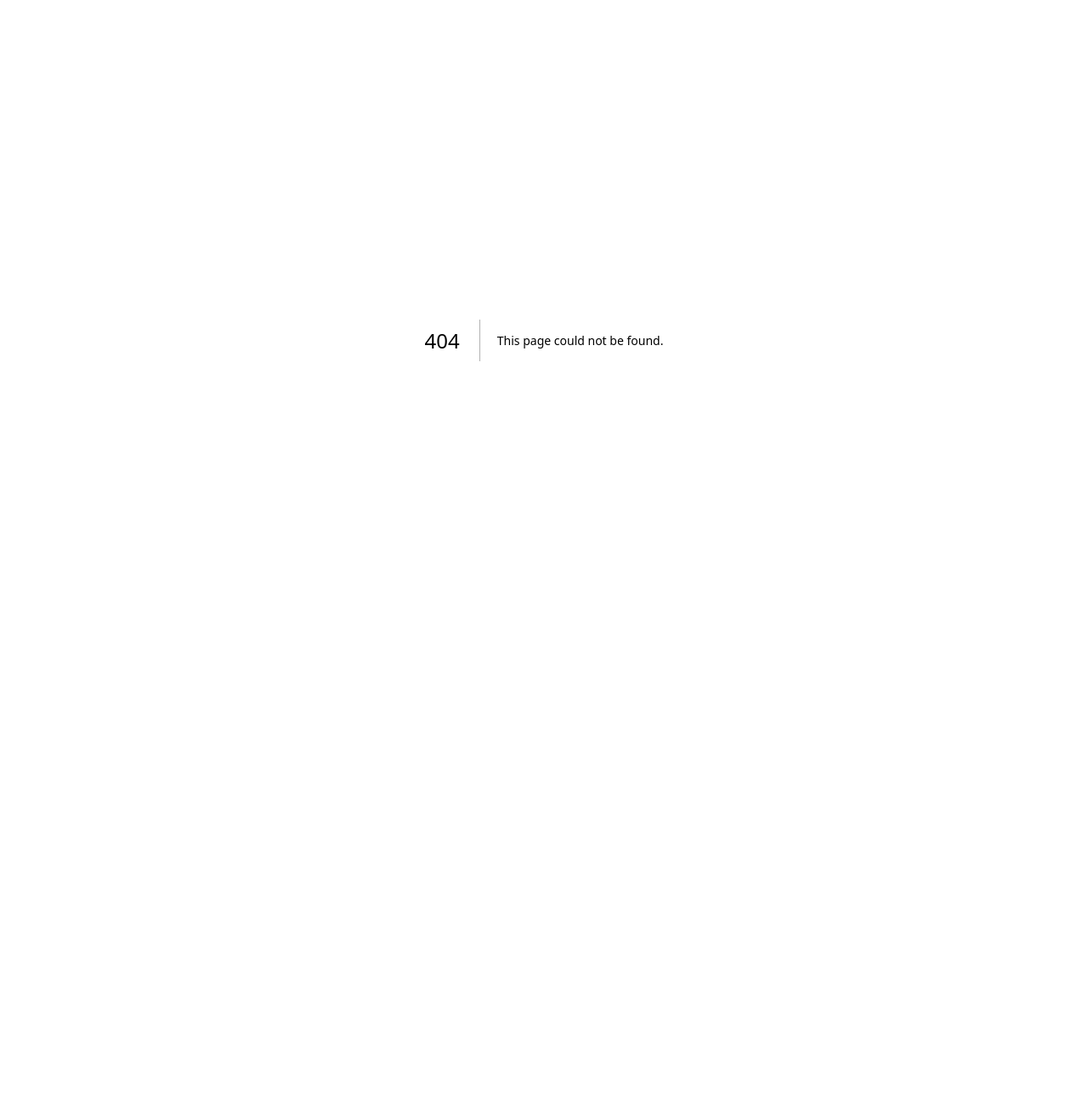
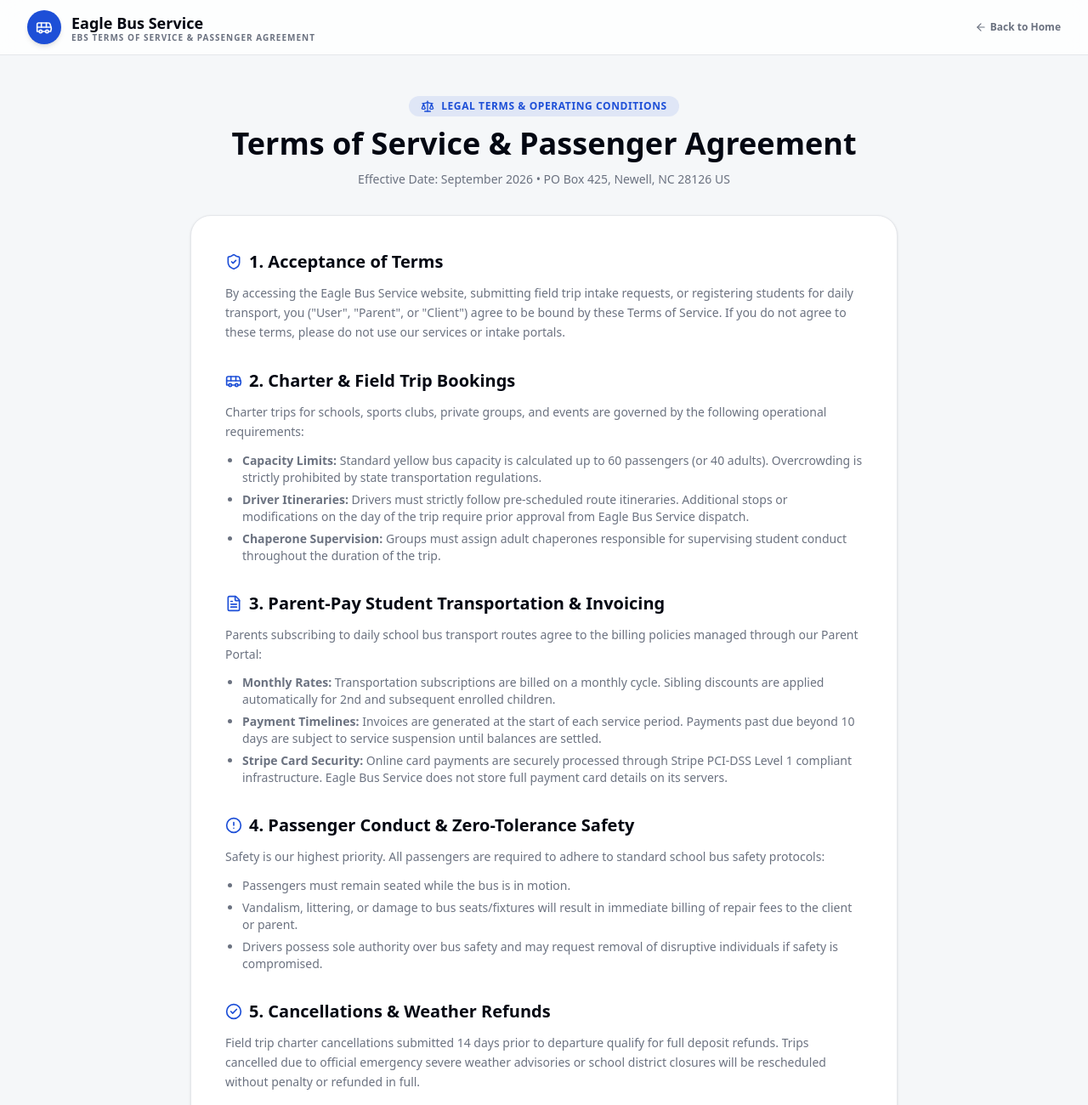
Before and after one commit to Abdulah-eng/eagle-transport, a Next.js app: page /terms-of-service in a window 1280 px wide. Before the commit this address had no page. Shown: the top 1300 px of the page at 85% size. Before the commit the page ends 800 px from the top, so only its background shows below. Built offline with nearby package versions, Linux system fonts and the light colour scheme.

Commit message:
Add Privacy Policy and Terms of Service pages with updated Footer links

```diff
--- /dev/null
+++ b/src/app/terms-of-service/page.tsx
@@ -0,0 +1,129 @@
+import Link from "next/link"
+import Footer from "@/components/footer"
+import { Bus, ShieldCheck, Scale, FileText, Mail, Phone, MapPin, ArrowLeft, AlertCircle, CheckCircle2 } from "lucide-react"
+
+export default function TermsOfServicePage() {
+  return (
+    <div className="min-h-screen bg-background text-foreground font-sans flex flex-col">
+      {/* Header */}
+      <header className="border-b border-border bg-card/80 backdrop-blur-md sticky top-0 z-40">
+        <div className="max-w-7xl mx-auto px-4 sm:px-6 lg:px-8 h-16 flex items-center justify-between">
+          <Link href="/" className="flex items-center gap-3">
+            <div className="w-10 h-10 rounded-full bg-primary text-primary-foreground flex items-center justify-center font-bold shadow-md">
+              <Bus className="w-5 h-5" />
+            </div>
+            <div>
+              <span className="font-heading font-extrabold text-lg text-foreground">Eagle Bus Service</span>
+              <span className="block text-[10px] font-semibold text-muted-foreground uppercase tracking-widest -mt-1">
+                EBS Terms of Service & Passenger Agreement
+              </span>
+            </div>
+          </Link>
+
+          <Link href="/" className="text-xs font-bold text-muted-foreground hover:text-foreground flex items-center gap-1">
+            <ArrowLeft className="w-3.5 h-3.5" /> Back to Home
+          </Link>
+        </div>
+      </header>
+
+      {/* Content */}
+      <main className="flex-1 max-w-4xl mx-auto px-4 sm:px-6 lg:px-8 py-12 space-y-8">
+        <div className="text-center space-y-3">
+          <div className="inline-flex items-center gap-2 px-3.5 py-1 rounded-full bg-primary/10 text-primary text-xs font-bold uppercase tracking-wider">
+            <Scale className="w-4 h-4" /> Legal Terms & Operating Conditions
+          </div>
+          <h1 className="text-4xl font-extrabold font-heading text-foreground">
+            Terms of Service & Passenger Agreement
+          </h1>
+          <p className="text-sm text-muted-foreground">
+            Effective Date: September 2026 • PO Box 425, Newell, NC 28126 US
+          </p>
+        </div>
+
+        <div className="bg-card border border-border rounded-3xl p-6 sm:p-10 shadow-sm space-y-8 text-sm text-muted-foreground leading-relaxed">
+
+          <div className="space-y-3">
+            <h2 className="text-xl font-bold font-heading text-foreground flex items-center gap-2">
+              <ShieldCheck className="w-5 h-5 text-primary" /> 1. Acceptance of Terms
+            </h2>
+            <p>
+              By accessing the Eagle Bus Service website, submitting field trip intake requests, or registering students for daily transport, you ("User", "Parent", or "Client") agree to be bound by these Terms of Service. If you do not agree to these terms, please do not use our services or intake portals.
+            </p>
+          </div>
+
+          <div className="space-y-3">
+            <h2 className="text-xl font-bold font-heading text-foreground flex items-center gap-2">
+              <Bus className="w-5 h-5 text-primary" /> 2. Charter & Field Trip Bookings
+            </h2>
+            <p>
+              Charter trips for schools, sports clubs, private groups, and events are governed by the following operational requirements:
+            </p>
+            <ul className="list-disc pl-5 space-y-1.5 text-xs sm:text-sm">
+              <li><strong>Capacity Limits:</strong> Standard yellow bus capacity is calculated up to 60 passengers (or 40 adults). Overcrowding is strictly prohibited by state transportation regulations.</li>
+              <li><strong>Driver Itineraries:</strong> Drivers must strictly follow pre-scheduled route itineraries. Additional stops or modifications on the day of the trip require prior approval from Eagle Bus Service dispatch.</li>
+              <li><strong>Chaperone Supervision:</strong> Groups must assign adult chaperones responsible for supervising student conduct throughout the duration of the trip.</li>
+            </ul>
+          </div>
+
+          <div className="space-y-3">
+            <h2 className="text-xl font-bold font-heading text-foreground flex items-center gap-2">
+              <FileText className="w-5 h-5 text-primary" /> 3. Parent-Pay Student Transportation & Invoicing
+            </h2>
+            <p>
+              Parents subscribing to daily school bus transport routes agree to the billing policies managed through our Parent Portal:
+            </p>
+            <ul className="list-disc pl-5 space-y-1.5 text-xs sm:text-sm">
+              <li><strong>Monthly Rates:</strong> Transportation subscriptions are billed on a monthly cycle. Sibling discounts are applied automatically for 2nd and subsequent enrolled children.</li>
+              <li><strong>Payment Timelines:</strong> Invoices are generated at the start of each service period. Payments past due beyond 10 days are subject to service suspension until balances are settled.</li>
+              <li><strong>Stripe Card Security:</strong> Online card payments are securely processed through Stripe PCI-DSS Level 1 compliant infrastructure. Eagle Bus Service does not store full payment card details on its servers.</li>
+            </ul>
+          </div>
+
+          <div className="space-y-3">
+            <h2 className="text-xl font-bold font-heading text-foreground flex items-center gap-2">
+              <AlertCircle className="w-5 h-5 text-primary" /> 4. Passenger Conduct & Zero-Tolerance Safety
+            </h2>
+            <p>
+              Safety is our highest priority. All passengers are required to adhere to standard school bus safety protocols:
+            </p>
+            <ul className="list-disc pl-5 space-y-1.5 text-xs sm:text-sm">
+              <li>Passengers must remain seated while the bus is in motion.</li>
+              <li>Vandalism, littering, or damage to bus seats/fixtures will result in immediate billing of repair fees to the client or parent.</li>
+              <li>Drivers possess sole authority over bus safety and may request removal of disruptive individuals if safety is compromised.</li>
+            </ul>
+          </div>
+
+          <div className="space-y-3">
+            <h2 className="text-xl font-bold font-heading text-foreground flex items-center gap-2">
+              <CheckCircle2 className="w-5 h-5 text-primary" /> 5. Cancellations & Weather Refunds
+            </h2>
+            <p>
+              Field trip charter cancellations submitted 14 days prior to departure qualify for full deposit refunds. Trips cancelled due to official emergency severe weather advisories or school district closures will be rescheduled without penalty or refunded in full.
+            </p>
+          </div>
+
+          <div className="space-y-3 pt-4 border-t border-border">
+            <h2 className="text-xl font-bold font-heading text-foreground flex items-center gap-2">
+              <Phone className="w-5 h-5 text-primary" /> 6. Contact Information & Legal Inquiries
+            </h2>
+            <p>
+              For questions regarding our Terms of Service or transportation contracts, please contact our administrative office:
+            </p>
+            <div className="p-4 bg-muted/40 rounded-2xl text-xs space-y-1 font-medium text-foreground">
+              <p><strong>Eagle Bus Service</strong></p>
+              <p>PO Box 425, Newell, NC 28126 US</p>
+              <p>Phone: (704) 606-5661</p>
+              <p>Operating Hours: Mon – Fri 07:00 am – 05:00 pm</p>
+            </div>
+          </div>
+
+          <div className="pt-4 text-xs text-muted-foreground border-t border-border text-center">
+            Copyright © 2020 - 2026 The Eagle Bus Service - All Rights Reserved.
+          </div>
+        </div>
+      </main>
+
+      <Footer />
+    </div>
+  )
+}
--- /dev/null
+++ b/src/app/terms/page.tsx
@@ -0,0 +1,5 @@
+import { redirect } from "next/navigation"
+
+export default function TermsAliasPage() {
+  redirect("/terms-of-service")
+}
--- a/src/components/footer.tsx
+++ b/src/components/footer.tsx
@@ -33,7 +33,8 @@ export default function Footer() {
               <li><Link href="/parent/dashboard" className="hover:text-primary transition-colors">Parent Pay Portal</Link></li>
               <li><Link href="/school-portal" className="hover:text-primary transition-colors">School Partner Portals</Link></li>
               <li><Link href="/rules" className="hover:text-primary transition-colors">School & Group Rules</Link></li>
-              <li><Link href="/privacy-policy" className="hover:text-primary transition-colors">Privacy Policy (EBSPrivacyPolicy)</Link></li>
+              <li><Link href="/privacy-policy" className="hover:text-primary transition-colors">Privacy Policy</Link></li>
+              <li><Link href="/terms-of-service" className="hover:text-primary transition-colors">Terms of Service</Link></li>
             </ul>
           </div>
 
@@ -79,9 +80,11 @@ export default function Footer() {
             Copyright © 2026 Eagle Bus Service - All Rights Reserved.
           </div>
           <div className="flex items-center gap-4">
-            <Link href="/privacy-policy" className="hover:underline">EBSPrivacyPolicy</Link>
+            <Link href="/privacy-policy" className="hover:underline">Privacy Policy</Link>
             <span>•</span>
-            <Link href="/rules" className="hover:underline">School Rules & Policies</Link>
+            <Link href="/terms-of-service" className="hover:underline">Terms of Service</Link>
+            <span>•</span>
+            <Link href="/rules" className="hover:underline">School Rules</Link>
           </div>
         </div>
       </div>
```
